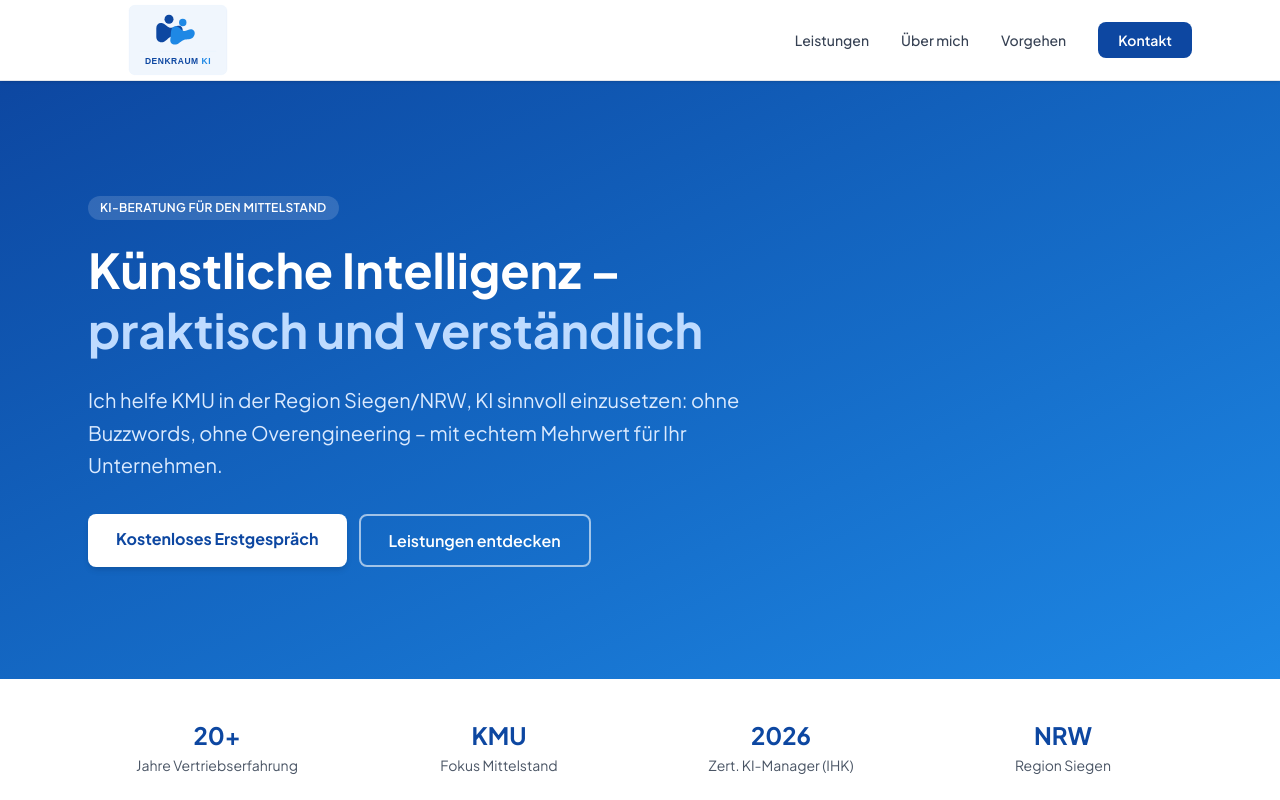
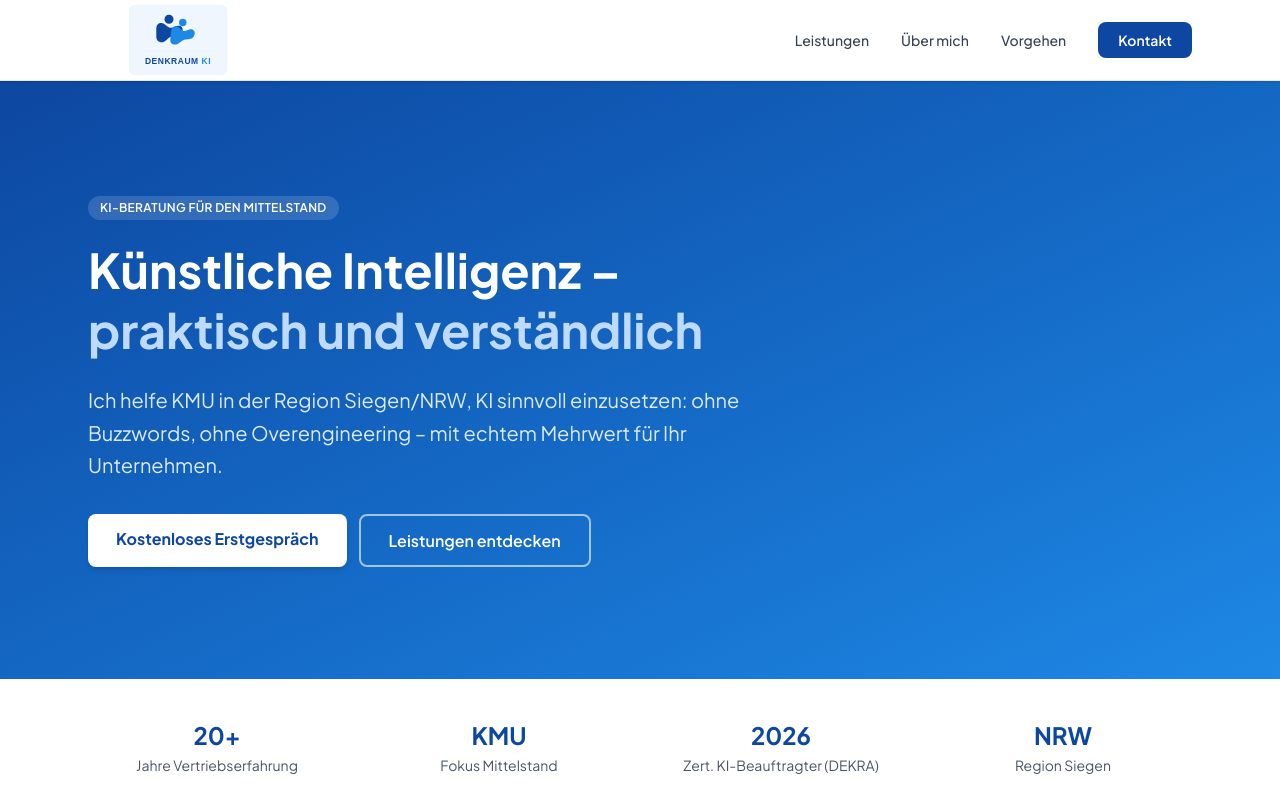
Before and after one commit to eytschbiki/denkraum-ki.com, a Next.js app: page / in a window 1280 px wide. Shown: the top 800 px of the page. Built offline with nearby package versions, Linux system fonts and the light colour scheme.

Commit message:
content: correct certificate issuer from IHK to DEKRA

```diff
--- a/app/page.tsx
+++ b/app/page.tsx
@@ -90,7 +90,7 @@ export default function Home() {
             {[
               { zahl: "20+", label: "Jahre Vertriebserfahrung" },
               { zahl: "KMU", label: "Fokus Mittelstand" },
-              { zahl: "2026", label: "Zert. KI-Manager (IHK)" },
+              { zahl: "2026", label: "Zert. KI-Beauftragter (DEKRA)" },
               { zahl: "NRW", label: "Region Siegen" },
             ].map((item) => (
               <div key={item.label} className="py-2">
```
